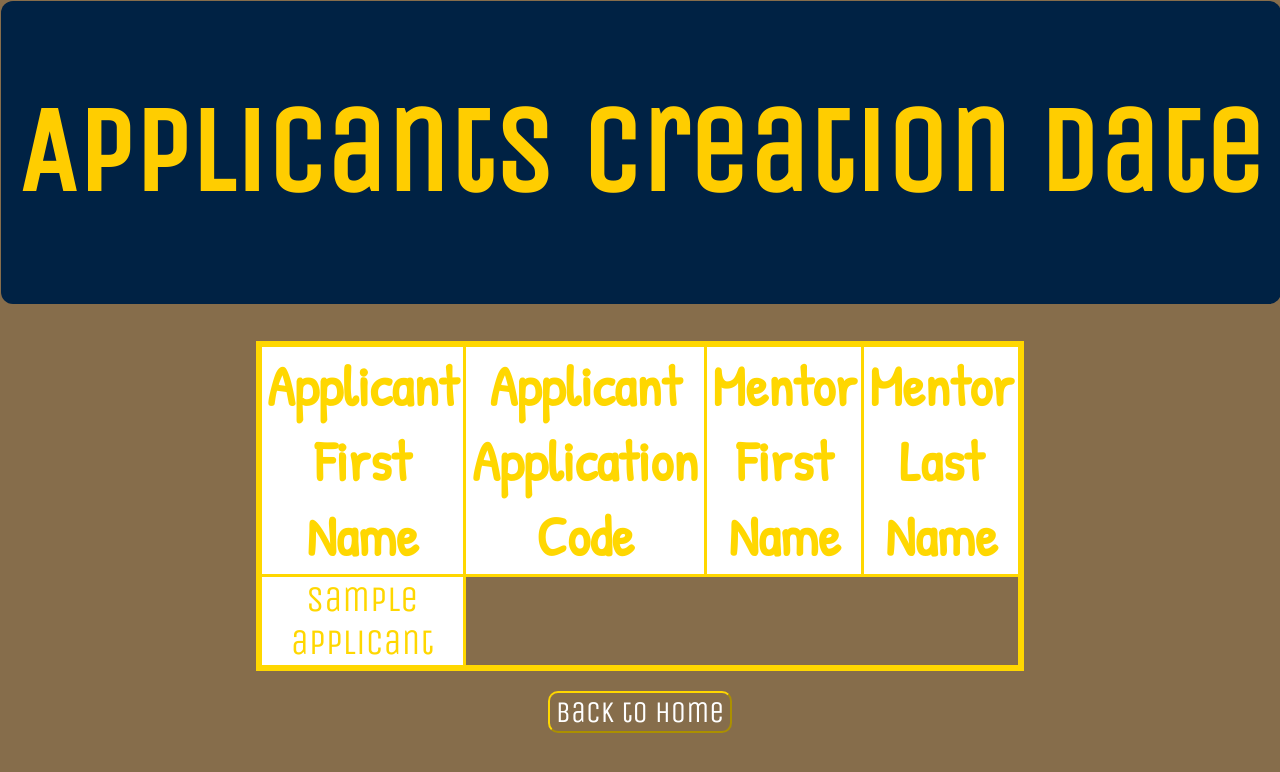
After one commit to stefan-gherman/Application-Process, a Flask app: template templates/applicant_mentors.html in a window 1280 px wide. The commit adds this page. Shown: the top 772 px of the page. Run offline with Flask 2, Linux system fonts and the light colour scheme; the template is opened without the code that fills it: most values are stand-ins (such as "Sample title", 1, 10 or a date in 2020); some libraries are stand-ins or nearby versions.

Commit message:
Create route for mentors and associated applicants.

```diff
--- a/main.py
+++ b/main.py
@@ -94,14 +94,14 @@ def return_mentors_and_schools():
 @app.route('/all-school')
 def return_school_join():
     mentors_and_schools = data_manager.show_mentors_and_schools_with_null_vals()
-    print(mentors_and_schools)
+
     return render_template('mentors_and_schools.html', mentor_schools=mentors_and_schools)
 
 
 @app.route('/mentors-by-country')
 def mentor_per_country():
     mentors_country = data_manager.show_mentors_per_country()
-    print(mentors_country)
+
     return render_template('mentors_per_country.html', mentors=mentors_country)
 
 
@@ -110,11 +110,16 @@ def return_contacts():
     contacts = data_manager.show_contacts()
     return render_template("school_contact.html", contacts=contacts)
 
+
 @app.route('/applicants_date')
 def return_applicants_date():
     applicants = data_manager.show_applicants_later_than()
-    print(applicants)
     return render_template("applicants_date.html", applicants=applicants)
+
+@app.route('/applicants-and-mentors')
+def return_applicants_and_mentors():
+    applicants = data_manager.show_applicants_mentors()
+    return render_template("applicant_mentors.html", applicants=applicants)
 
 if __name__ == '__main__':
     app.run(debug=True)
--- /dev/null
+++ b/templates/applicant_mentors.html
@@ -0,0 +1,30 @@
+{% extends "layout.html" %}
+{% block content %}
+<div class="title">
+<h1>Applicants Creation Date</h1>
+</div>
+
+    <br>
+    <br>
+        <table align="center">
+            <thead>
+            <tr>
+                <th>Applicant First Name</th>
+                <th>Applicant Application Code</th>
+                <th>Mentor First Name</th>
+                <th>Mentor Last Name</th>
+            </tr>
+            </thead>
+            <tbody>
+        {% for applicant  in applicants %}
+        <tr>
+            {% for i in applicant %}
+            <td>{{applicant[i]}}</td>
+            {% endfor %}
+            </tr>
+        {% endfor %}
+            </tbody>
+        </table>
+
+    {% include 'footer.html' %}
+{% endblock %}
--- a/templates/index.html
+++ b/templates/index.html
@@ -22,5 +22,6 @@
     <a href="{{url_for('mentor_per_country')}}"><button class="btn">Week2 - Mentors per Country</button></a>
      <a href="{{url_for('return_contacts')}}"><button class="btn">Week2 - School Contacts</button></a>
     <a href="{{url_for('return_applicants_date')}}"><button class="btn">Week2 - Applicants After Date</button></a>
+     <a href="{{url_for('return_applicants_and_mentors')}}"><button class="btn">Week2 - Applicants & Mentors</button></a>
 </div>
 {% endblock %}
```
Also changed, not shown: data_manager.py (+26 -2 lines).
